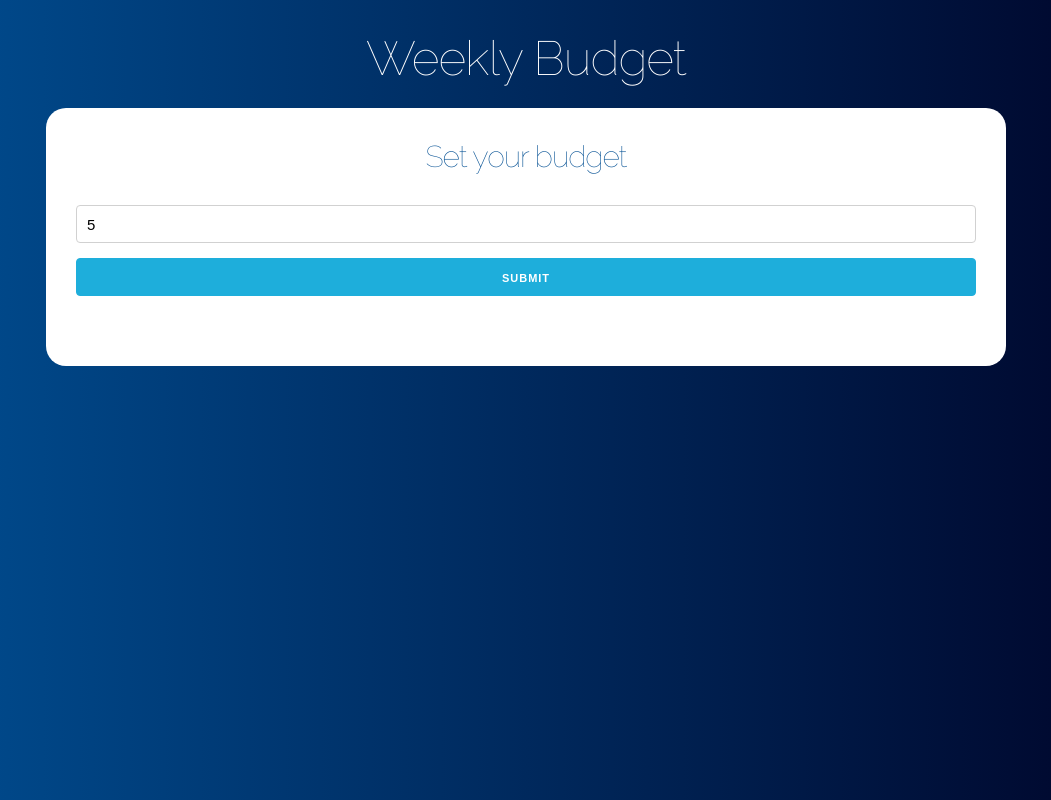
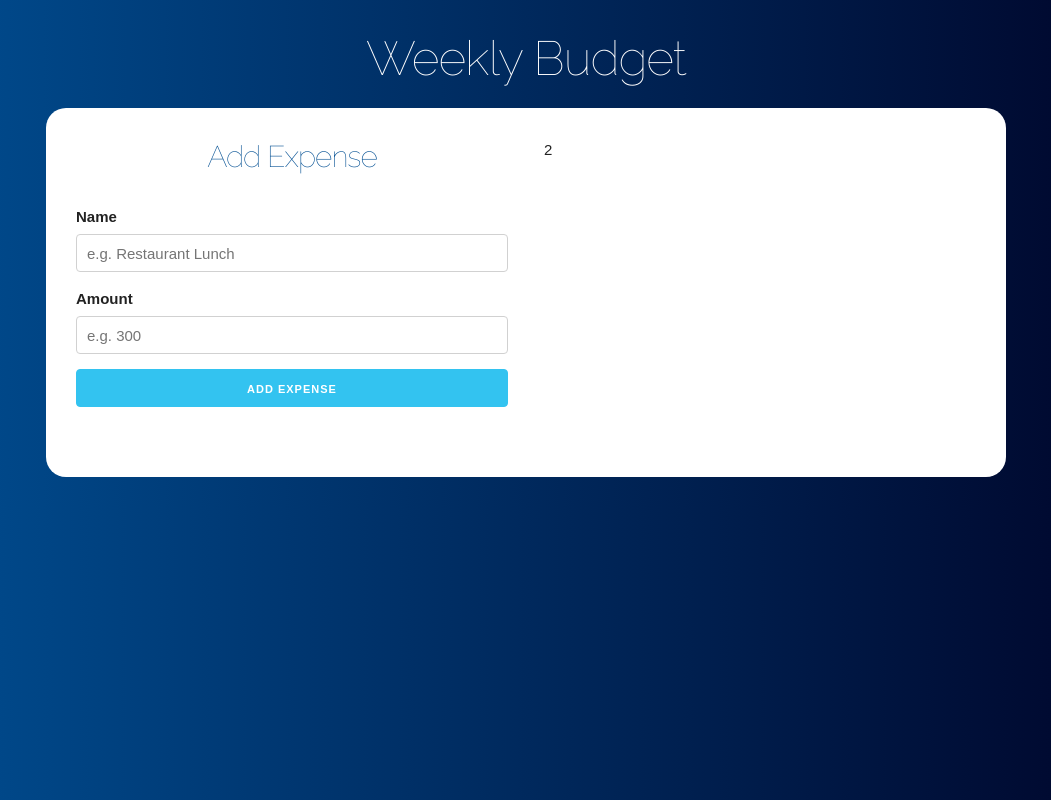
Before and after one commit to IsaacRF/react-budget, a React (Create React App) app: page / in a window 1280 px wide. Both pictures are taken after typing "5" into the empty fields and a click on the input 640 px from the left and 277 px from the top of the page. Shown: the whole page, without its empty margins (114-1165 px from the left). Built offline with nearby package versions, Linux system fonts and the light colour scheme.

Commit message:
#75-76 Create ExpenseForm component, add it to App and conditional show BudgetDefinition component or expenses list depending on budget set

```diff
--- a/src/App.tsx
+++ b/src/App.tsx
@@ -1,5 +1,6 @@
 import React, { useState } from "react";
 import BudgetDefinition from "./components/BudgetDefinition";
+import ExpenseForm from "./components/ExpenseForm";
 
 function App() {
   const [budget, setBudget] = useState(0);
@@ -11,7 +12,19 @@ function App() {
         <h1>Weekly Budget</h1>
 
         <div className="content-main">
-          <BudgetDefinition setBudget={setBudget} setRemaining={setRemaining} />
+          {budget <= 0 ? (
+            <BudgetDefinition
+              setBudget={setBudget}
+              setRemaining={setRemaining}
+            />
+          ) : (
+            <div className="row">
+              <div className="one-half column">
+                <ExpenseForm />
+              </div>
+              <div className="one-half column">2</div>
+            </div>
+          )}
         </div>
       </header>
     </div>
--- /dev/null
+++ b/src/components/ExpenseForm.tsx
@@ -0,0 +1,37 @@
+import React, { useState } from "react";
+
+export interface ExpenseFormProps {}
+
+const ExpenseForm: React.FC<ExpenseFormProps> = () => {
+  return (
+    <form>
+      <h2>Add Expense</h2>
+
+      <div className="field">
+        <label>Name</label>
+        <input
+          type="text"
+          className="u-full-width"
+          placeholder="e.g. Restaurant Lunch"
+        />
+      </div>
+
+      <div className="field">
+        <label>Amount</label>
+        <input
+          type="number"
+          className="u-full-width"
+          placeholder="e.g. 300"
+        />
+      </div>
+
+      <input
+        type="submit"
+        className="button-primary u-full-width"
+        value="Add Expense"
+        />
+    </form>
+  );
+};
+
+export default ExpenseForm;
```
